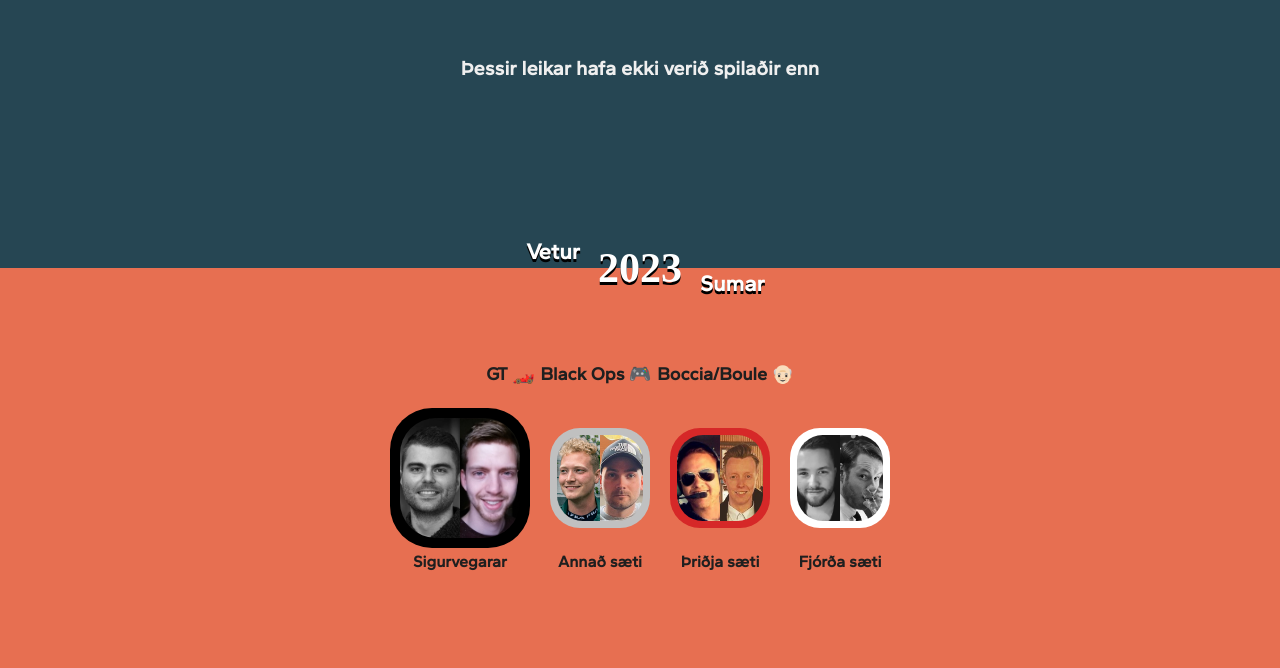
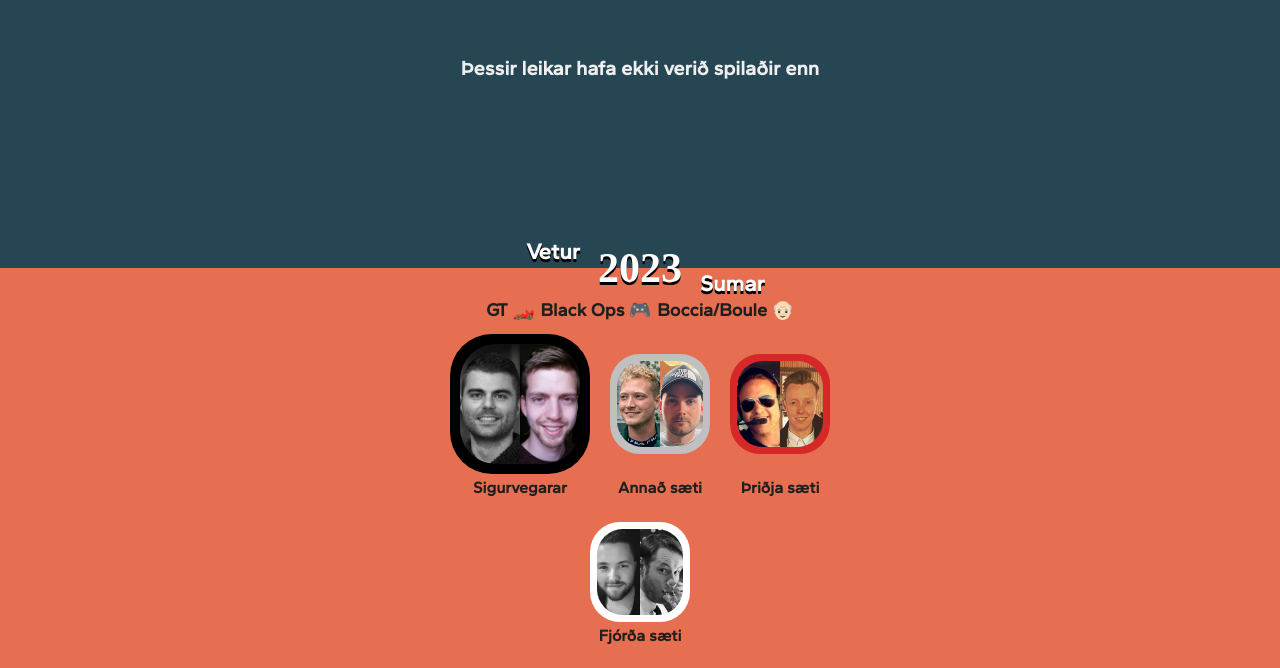
Before and after one commit to agirmar92/refaleikarnir, a Next.js app: page / in a window 1280 px wide. Shown: the part 132-800 px from the top of the page. Built offline with nearby package versions, Linux system fonts and the light colour scheme; a web font is replaced by a local one.

Commit message:
wrap team placement on smaller screens

```diff
--- a/src/components/Foxlympics/Foxlympics.tsx
+++ b/src/components/Foxlympics/Foxlympics.tsx
@@ -39,7 +39,7 @@ const renderTeamPlacement = (results: Results, teams: Teams) => {
     Object.keys(teams).length === 3 ? [1, 0, 2] : [0, 1, 2, 3];
 
   return (
-    <div className="flex justify-center">
+    <div className="flex justify-center flex-wrap">
       <ReactTooltip id="teamMembersTooltip" />
       {placementOrder.map((place) => {
         const team = placement[place];
@@ -51,7 +51,7 @@ const renderTeamPlacement = (results: Results, teams: Teams) => {
           return null;
         }
         return (
-          <div className="m-2.5 flex flex-col justify-between" key={place}>
+          <div className="mx-2.5 flex flex-col justify-between" key={place}>
             <div
               className={classNames("flex rounded-[30%]", {
                 "bg-black": team.team === "BLACK",
```
